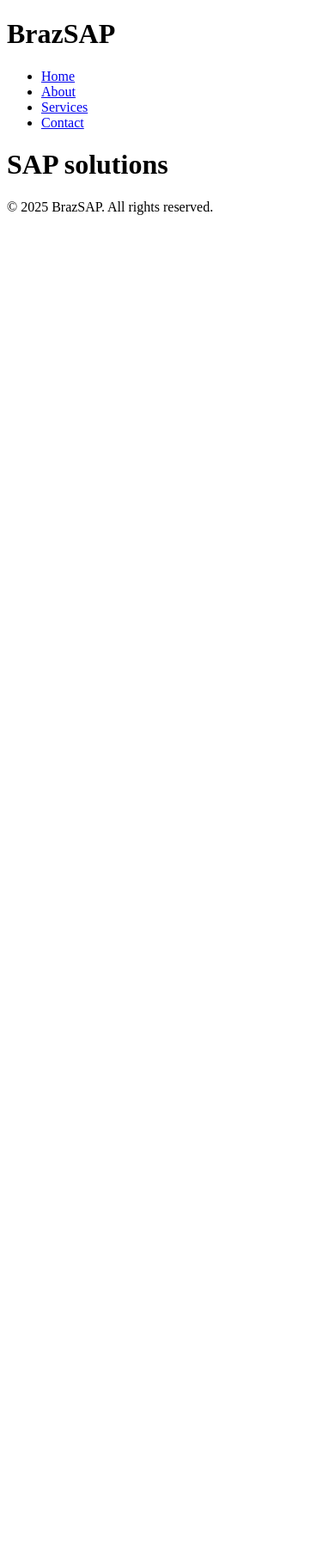
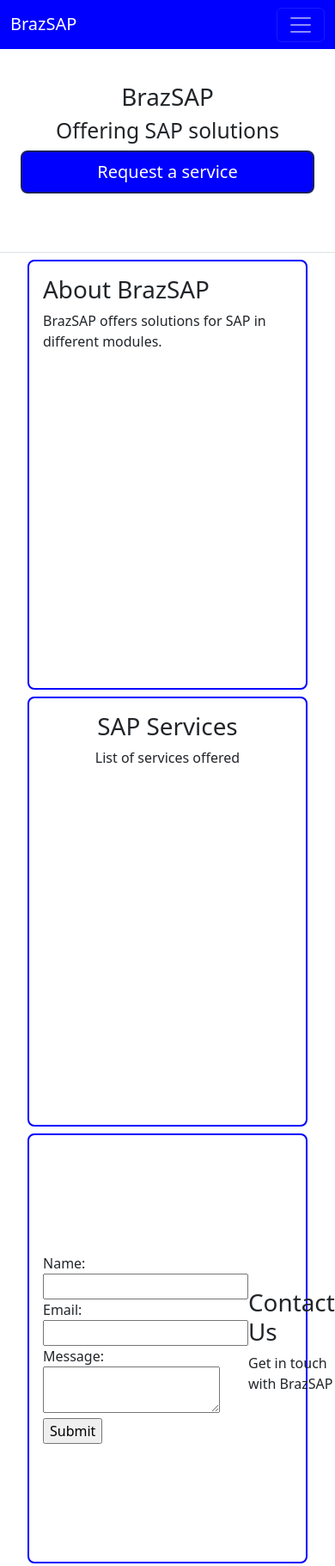
Before and after one commit to BrazSAP/brazsap-project, a plain HTML site: page index.html in a window 390 px wide. Shown: the top 1821 px of the page at 86% size. Before the commit the page ends 844 px from the top, so only its background shows below. Drawn offline with nearby package versions, Linux system fonts and the light colour scheme.

Commit message:
Add basic content

```diff
--- a/index.html
+++ b/index.html
@@ -4,24 +4,84 @@
     <meta charset="UTF-8" />
     <meta name="viewport" content="width=device-width, initial-scale=1.0" />
     <title>Home - BrazSAP</title>
+    <link
+      href="https://cdn.jsdelivr.net/npm/bootstrap@5.3.8/dist/css/bootstrap.min.css"
+      rel="stylesheet"
+      integrity="sha384-sRIl4kxILFvY47J16cr9ZwB07vP4J8+LH7qKQnuqkuIAvNWLzeN8tE5YBujZqJLB"
+      crossorigin="anonymous" />
+    <link rel="stylesheet" href="styles/style.css" />
   </head>
   <body>
     <header>
-      <h1>BrazSAP</h1>
-      <nav>
-        <ul>
-          <li><a href="index.html">Home</a></li>
-          <li><a href="about.html">About</a></li>
-          <li><a href="services.html">Services</a></li>
-          <li><a href="contact.html">Contact</a></li>
-        </ul>
+      <nav class="navbar navbar-expand-md navbar-dark fixed-top" aria-label="Fourth navbar example">
+        <div class="container-fluid collapse navbar-collapse d-lg-flex">
+          <h1><a class="navbar-brand" href="#">BrazSAP</a></h1>
+          <button
+            class="navbar-toggler"
+            type="button"
+            data-bs-toggle="collapse"
+            data-bs-target="#navbarsExample04"
+            aria-controls="navbarsExample04"
+            aria-expanded="false"
+            aria-label="Toggle navigation">
+            <span class="navbar-toggler-icon"></span>
+          </button>
+          <div class="collapse navbar-collapse justify-content-lg-end" id="navbarsExample04">
+            <ul class="navbar-nav col-lg-6 justify-content-lg-end">
+              <li class="nav-item"><a class="nav-link active" href="#">Home</a></li>
+              <li class="nav-item"><a class="nav-link" href="#about">About</a></li>
+              <li class="nav-item"><a class="nav-link" href="#services">Services</a></li>
+              <li class="nav-item"><a class="nav-link" href="#contact">Contact</a></li>
+            </ul>
+          </div>
+        </div>
       </nav>
     </header>
     <main>
-      <h1>SAP solutions</h1>
+      <div class="px-4 pt-5 mt-5 text-center border-bottom hero">
+        <div class="col-lg-6 mx-auto">
+          <h1>BrazSAP</h1>
+          <h2>Offering SAP solutions</h2>
+          <div class="d-grid gap-2 d-sm-flex justify-content-sm-center mb-5">
+            <button type="button" class="btn btn-primary btn-lg px-4 me-sm-3">Request a service</button>
+          </div>
+        </div>
+      </div>
+      <section id="about">
+        <div class="text-left">
+          <h1>About BrazSAP</h1>
+          <p>BrazSAP offers solutions for SAP in different modules.</p>
+        </div>
+      </section>
+      <section id="services">
+        <h1>SAP Services</h1>
+        <p>List of services offered</p>
+        <div class="services-list"></div>
+      </section>
+      <section id="contact">
+        <div class="contact-form">
+          <form>
+            <label for="name">Name:</label><br />
+            <input type="text" id="name" name="name" /><br />
+            <label for="email">Email:</label><br />
+            <input type="email" id="email" name="email" /><br />
+            <label for="message">Message:</label><br />
+            <textarea id="message" name="message"></textarea><br />
+            <input type="submit" value="Submit" />
+          </form>
+        </div>
+        <div class="text-right">
+          <h1>Contact Us</h1>
+          <p>Get in touch with BrazSAP</p>
+        </div>
+      </section>
     </main>
     <footer>
       <p>&copy; 2025 BrazSAP. All rights reserved.</p>
     </footer>
+    <script
+      src="https://cdn.jsdelivr.net/npm/bootstrap@5.3.8/dist/js/bootstrap.bundle.min.js"
+      integrity="sha384-FKyoEForCGlyvwx9Hj09JcYn3nv7wiPVlz7YYwJrWVcXK/BmnVDxM+D2scQbITxI"
+      crossorigin="anonymous"></script>
   </body>
 </html>
--- a/styles/style.css
+++ b/styles/style.css
@@ -0,0 +1,59 @@
+:root {
+  /* --bs-body-color: #f2f0e6; */
+  --primary-color: #0000ff;
+  --dark-background: #1c205b;
+  --light-background: #8585ff;
+  --light-text: #f2f0e6;
+}
+html {
+  scroll-padding-top: 80px;
+}
+
+.navbar {
+  background-color: var(--primary-color);
+}
+
+.hero {
+  margin: 0;
+  padding: 5%;
+}
+
+.nav-link {
+  color: var(--light-text);
+}
+
+.active {
+  text-decoration: underline;
+}
+
+.btn {
+  background-color: var(--primary-color);
+  border: 2px solid var(--dark-background);
+}
+
+#about,
+#services,
+#contact {
+  margin: 8px 32px;
+  border: 2px solid var(--primary-color);
+  border-radius: 8px;
+  padding: 16px;
+  height: 500px;
+}
+
+#services {
+  display: flex;
+  flex-direction: column;
+  align-items: center;
+}
+
+#contact {
+  display: flex;
+  align-items: center;
+  justify-content: space-around;
+}
+
+footer {
+  background-color: var(--primary-color);
+  color: var(--light-text);
+}
```
